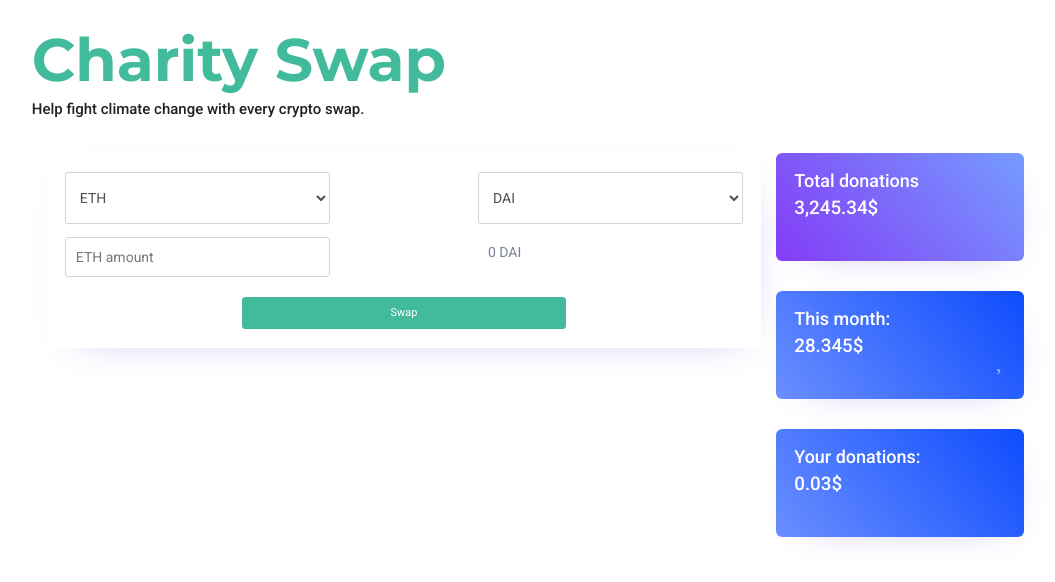
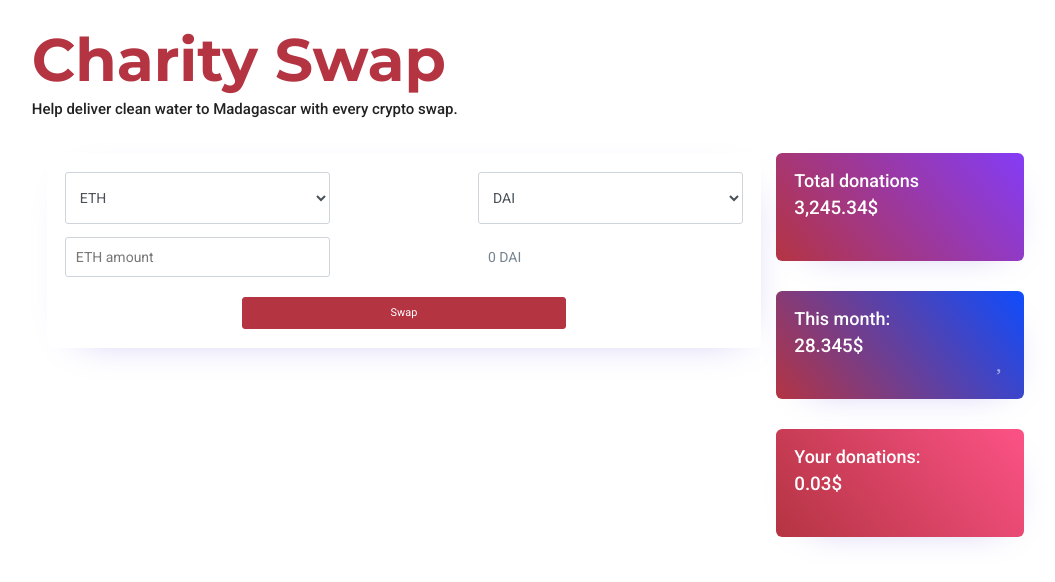
Before and after one commit to yippee-ki-yay/CharitySwap, a React (Create React App) app in the folder client/: page / in a window 1280 px wide. Shown: the top 582 px of the page, without its empty margins (112-1167 px from the left). Built offline with nearby package versions, Linux system fonts and the light colour scheme; a web font is replaced by a local one.

Commit message:
Theme page for random charity

```diff
--- a/client/src/App.js
+++ b/client/src/App.js
@@ -12,7 +12,6 @@ import { getDaoStatus } from './services/daoService.js';
 import { CharityDao, CharitySwap } from './utils/config.json';
 
 class App extends Component {
-
   constructor(man) {
     super(man);
 
@@ -25,6 +24,7 @@ class App extends Component {
       to: 'DAI',
       amount: '',
       price: '0',
+      charityTheme: {},
     };
 
     this.estimatePrice = this.estimatePrice.bind(this);
@@ -32,6 +32,15 @@ class App extends Component {
   }
 
   componentDidMount = async () => {
+    const charities = [
+      { description: 'Help fight climate change with every crypto swap. ', color: '#41bb78' },
+      { description: 'Help education in Ukraine with every crypto swap. ', color: '#36A4E1' },
+      { description: 'Help deliver vaccines to Congo with every crypto swap. ', color: '#DC6700' },
+      { description: 'Help deliver clean water to Madagascar with every crypto swap. ', color: '#B43442' },
+    ];
+    this.setState({
+      charityTheme: charities[Math.floor(Math.random() * charities.length)]
+    });
     try {
       const web3 = await getWeb3();
 
@@ -83,7 +92,7 @@ class App extends Component {
   }
 
   render() {
-    const { from, to, price, amount } = this.state;
+    const { from, to, price, amount, charityTheme } = this.state;
 
     return (
       <div className="content-body exchange-page">
@@ -91,11 +100,18 @@ class App extends Component {
 
           <div className="row heading">
             <h1>Charity Swap</h1>
-            <h3>Help fight climate change with every crypto swap. </h3>
+            <h3>{charityTheme.description}</h3>
           </div>
 
+          <style>
+            {`
+              :root {
+                --primary: ${charityTheme.color};
+              }
+            `}
+          </style>
+
           <div className="row">
-
             <div className="col-lg-9">
               <div className="card">
                 <div className="card-body">
@@ -170,8 +186,7 @@ class App extends Component {
                     <div className="d-inline-block">
                       <h2 className="text-white">3,245.34$</h2>
                     </div>
-                    <span className="float-right display-5 opacity-5"><i
-                      className="fa fa-money"></i></span>
+                    <span className="float-right display-5 opacity-5"><i className="fa fa-money" /></span>
                   </div>
                 </div>
               </div>
@@ -183,21 +198,19 @@ class App extends Component {
                     <div className="d-inline-block">
                       <h2 className="text-white">28.345$</h2>
                     </div>
-                    <span className="float-right display-5 opacity-5"><i
-                      className="fa fa-heart"></i></span>
+                    <span className="float-right display-5 opacity-5"><i className="fa fa-heart" /></span>
                   </div>
                 </div>
               </div>
 
               <div className="row">
-                <div className="card gradient-4">
+                <div className="card gradient-2">
                   <div className="card-body">
                     <h3 className="card-title text-white">Your donations:</h3>
                     <div className="d-inline-block">
                       <h2 className="text-white">0.03$</h2>
                     </div>
-                    <span className="float-right display-5 opacity-5"><i
-                      className="fa fa-users"></i></span>
+                    <span className="float-right display-5 opacity-5"><i className="fa fa-users" /></span>
                   </div>
                 </div>
               </div>
--- a/client/src/App.scss
+++ b/client/src/App.scss
@@ -26,7 +26,7 @@ body {
 .exchange-page {
   input, select, .price-estimate {
     font-size: 14px;
-    line-height: 30px;
+    line-height: 40px;
     height: 40px;
     box-sizing: border-box;
     border-radius: 3px;
```
Also changed, not shown: client/src/css/style.css.
